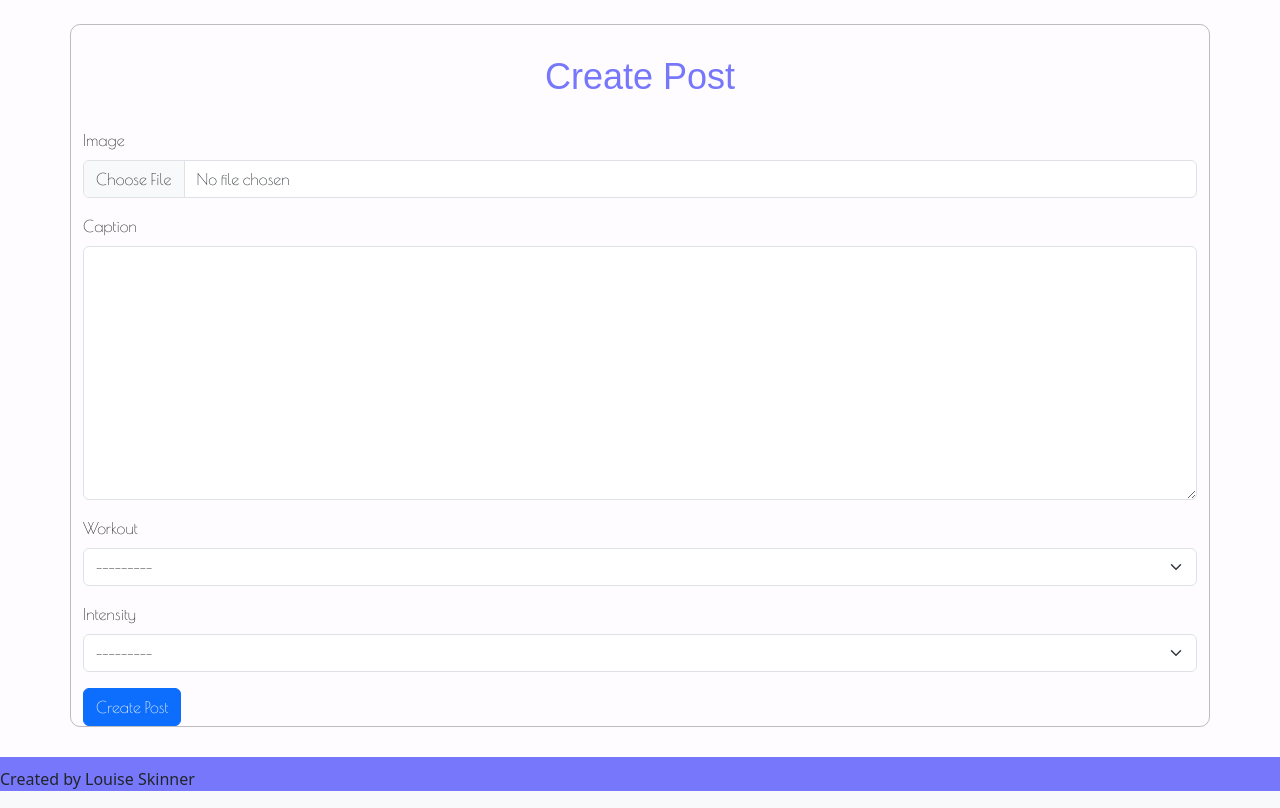
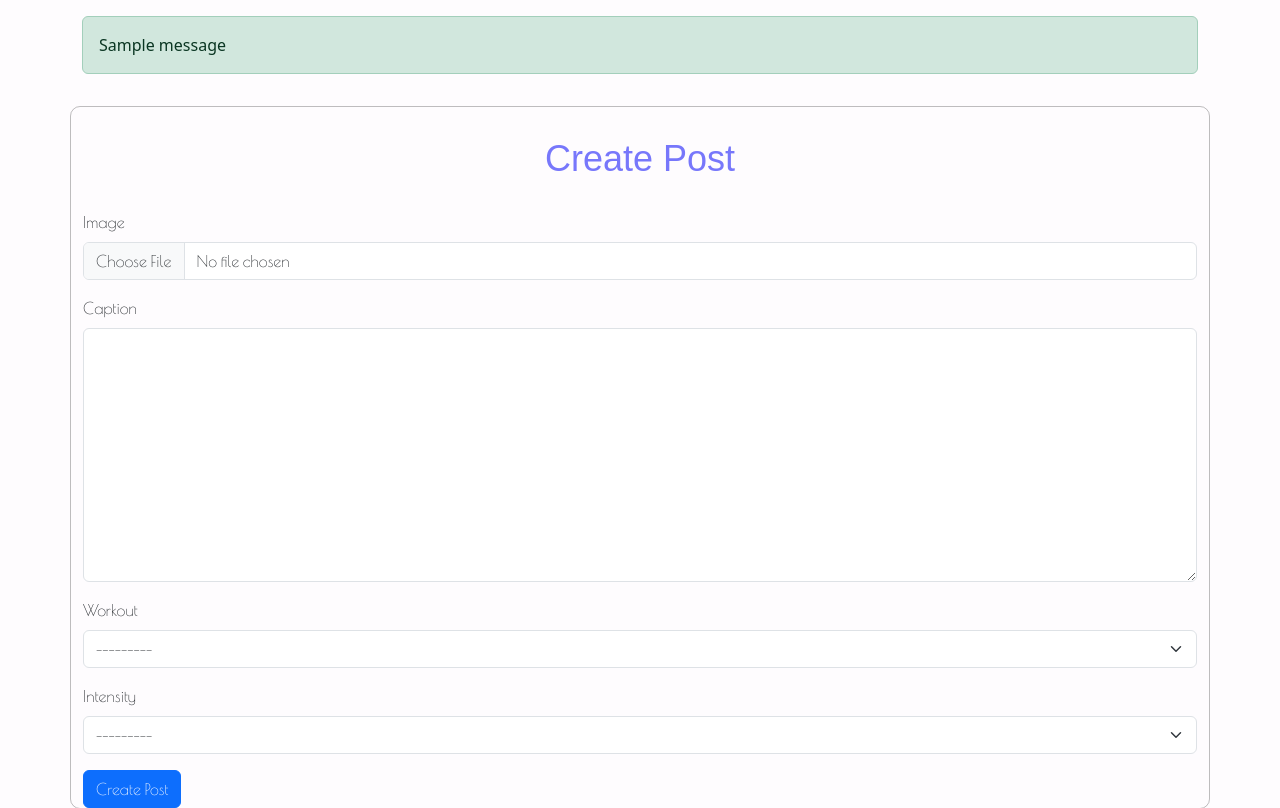
Before and after one commit to Louiseskinner01/project3-social-fitness, a Django app: page /posts/new/ in a window 1280 px wide. Shown: the part 61-869 px from the top of the page. Run offline with Django 4.2, Linux system fonts and the light colour scheme; a user stored in the database is signed in; tables that the repository leaves empty hold one stand-in row (values such as "Sample post"); one stand-in notice (Sample message) is shown; some web fonts are replaced.

Commit message:
Add alert class and message to alert user when a post has been successfully deleted

```diff
--- a/social/templates/social/base.html
+++ b/social/templates/social/base.html
@@ -68,11 +68,20 @@
               </li>
             {% endif %}
           </ul>
-
-
       </div>
     </nav>
-  </header>
+   </header>
+
+   {# ✅ Messages go here: visible under navbar #}
+   {% if messages %}
+     <div class="container mt-3">
+       {% for message in messages %}
+         <div class="alert alert-{{ message.tags }} mb-2" role="alert">
+           {{ message }}
+         </div>
+       {% endfor %}
+     </div>
+   {% endif %}
 
 
   <main class="container mt-4">
--- a/social/views.py
+++ b/social/views.py
@@ -51,11 +51,14 @@ def delete_post(request, post_id):
 
     if post.user != request.user:
         return HttpResponseForbidden("You are not allowed to delete this post.")
+
     if request.method == "POST":
         post.delete()
+        messages.success(request, "Post deleted successfully.")
         return redirect("profile")
 
     return redirect("profile")
+
 
 def signup(request):
     if request.method == "POST":
```
